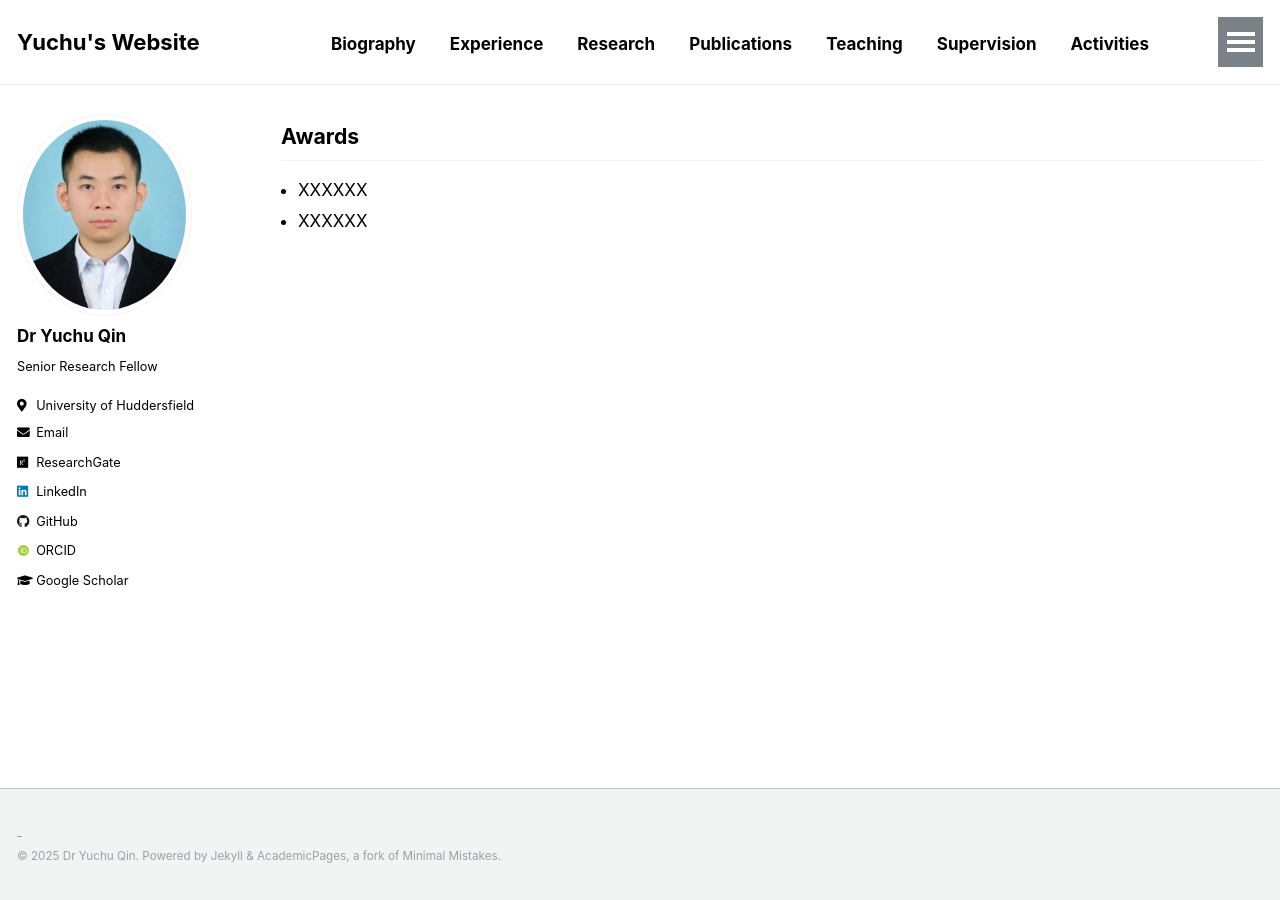
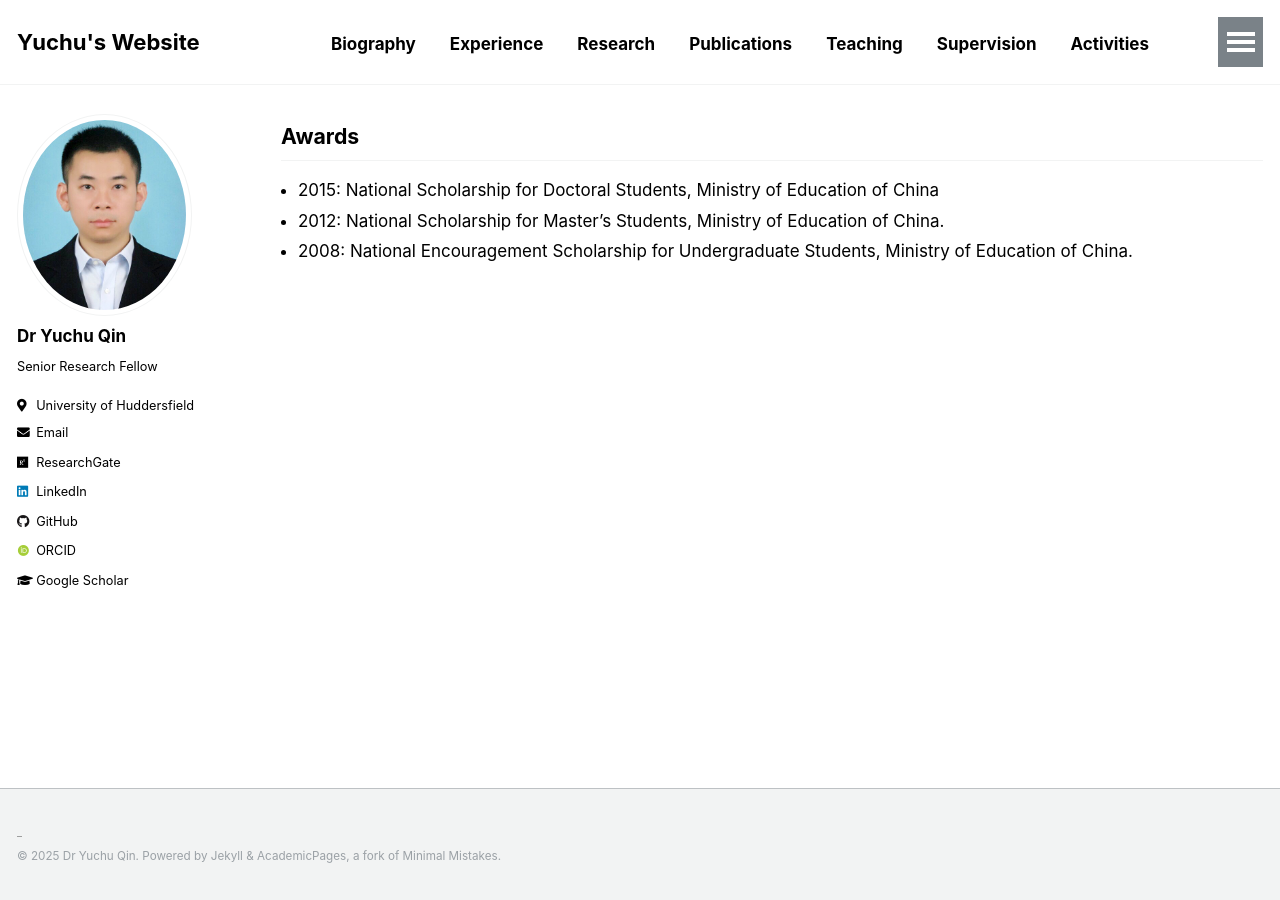
Before and after one commit to yuchu-qin/yuchu-qin.github.io, a Jekyll site: the page built from _pages/awards.md, in a window 1280 px wide. Built offline with Jekyll 4.4.1, drawn with Linux system fonts in a browser that asks for light colours; some web fonts are replaced; our own code applies the rules of GitHub Pages for plain Markdown files.

Commit message:
Update awards.md

```diff
--- a/_pages/awards.md
+++ b/_pages/awards.md
@@ -4,5 +4,6 @@ author_profile: true
 ---
 
 ## Awards
-- XXXXXX
-- XXXXXX
+- 2015: National Scholarship for Doctoral Students, Ministry of Education of China
+- 2012: National Scholarship for Master's Students, Ministry of Education of China.
+- 2008: National Encouragement Scholarship for Undergraduate Students, Ministry of Education of China.
```
